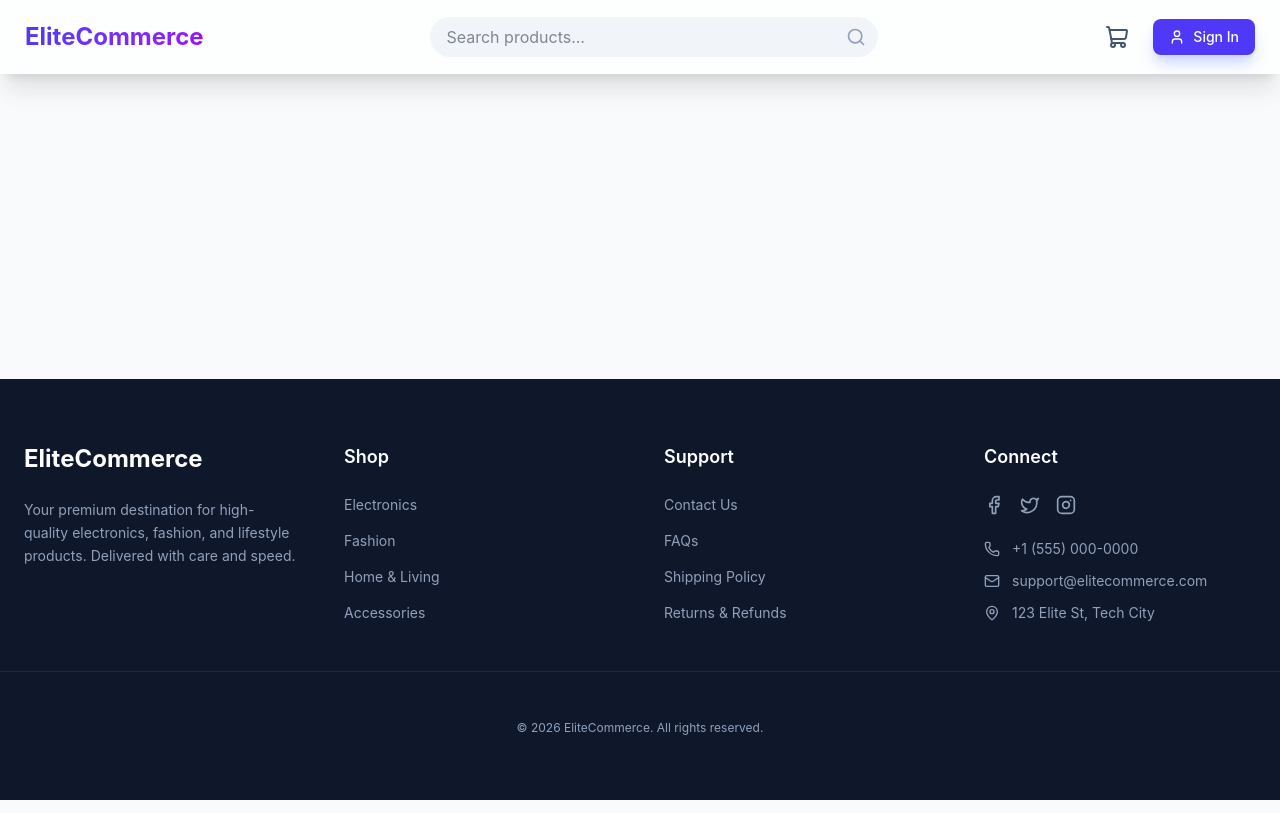
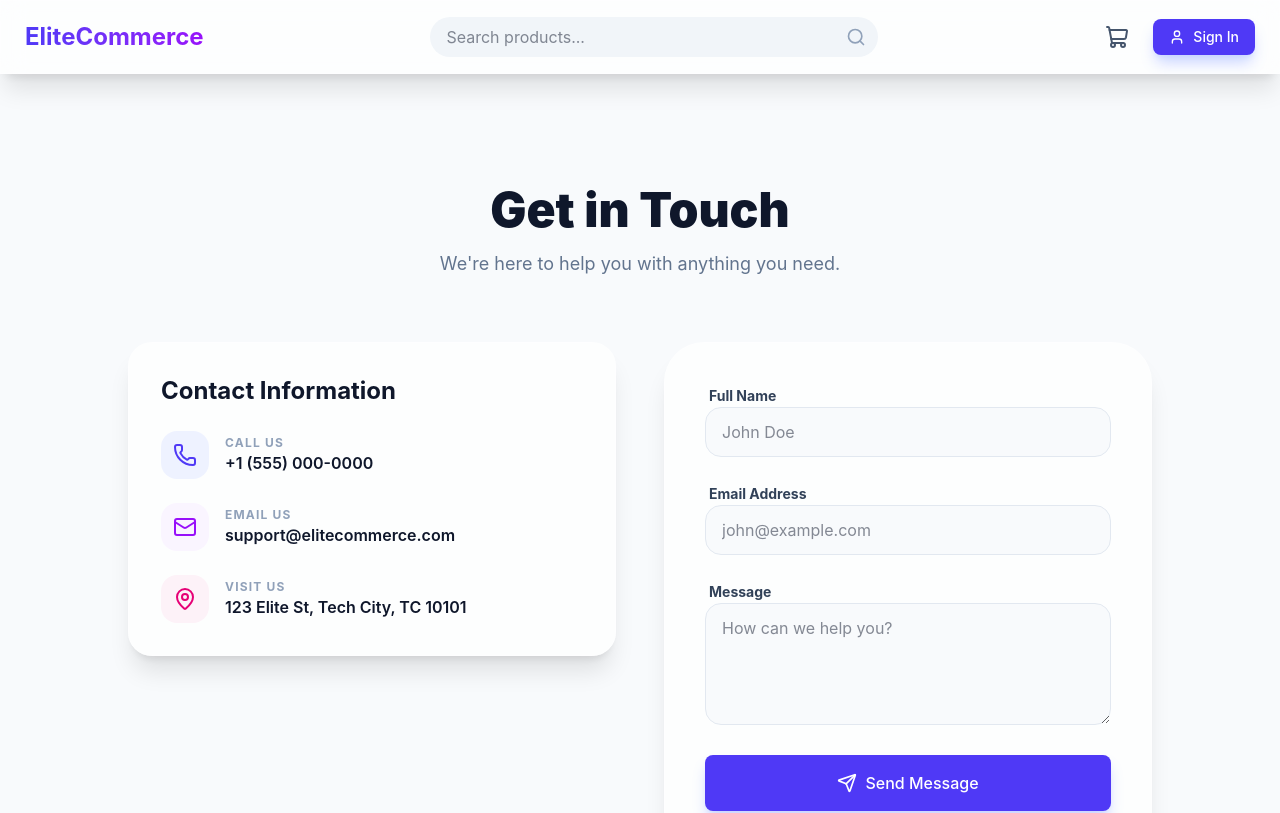
Before and after one commit to harlinmartin/MERN-Stack-E-Commerce-Platform, a React (Vite) app in the folder ecommerce-frontend/: page /contact in a window 1280 px wide. Shown: the top 813 px of the page. Built offline with nearby package versions, Linux system fonts and the light colour scheme.

Commit message:
Final Polish, Contact Page, and Project Documentation

```diff
--- a/ecommerce-frontend/src/App.jsx
+++ b/ecommerce-frontend/src/App.jsx
@@ -11,6 +11,7 @@ import Login from './pages/Login';
 import Register from './pages/Register';
 import Cart from './pages/Cart';
 import Orders from './pages/Orders';
+import Contact from './pages/Contact';
 
 // Placeholders for remaining profile features
 const Profile = () => <div className="min-h-[60vh] flex items-center justify-center text-3xl font-bold">User Profile</div>;
@@ -27,6 +28,7 @@ function App() {
             <Route path="/login" element={<Login />} />
             <Route path="/register" element={<Register />} />
             <Route path="/cart" element={<Cart />} />
+            <Route path="/contact" element={<Contact />} />
 
             {/* Protected Routes */}
             <Route element={<ProtectedRoute />}>
--- a/ecommerce-frontend/src/components/Footer.jsx
+++ b/ecommerce-frontend/src/components/Footer.jsx
@@ -1,4 +1,5 @@
 import React from 'react';
+import { Link } from 'react-router-dom';
 import { Facebook, Twitter, Instagram, Mail, Phone, MapPin } from 'lucide-react';
 
 const Footer = () => {
@@ -29,7 +30,7 @@ const Footer = () => {
         <div>
           <h3 className="text-lg font-semibold text-white mb-6">Support</h3>
           <ul className="space-y-4 text-sm">
-            <li><a href="#" className="hover:text-white transition-colors">Contact Us</a></li>
+            <li><Link to="/contact" className="hover:text-white transition-colors">Contact Us</Link></li>
             <li><a href="#" className="hover:text-white transition-colors">FAQs</a></li>
             <li><a href="#" className="hover:text-white transition-colors">Shipping Policy</a></li>
             <li><a href="#" className="hover:text-white transition-colors">Returns & Refunds</a></li>
--- /dev/null
+++ b/ecommerce-frontend/src/pages/Contact.jsx
@@ -0,0 +1,118 @@
+import React, { useState } from 'react';
+import { Mail, Phone, MapPin, Send, CheckCircle2 } from 'lucide-react';
+
+const Contact = () => {
+  const [submitted, setSubmitted] = useState(false);
+
+  const handleSubmit = (e) => {
+    e.preventDefault();
+    setSubmitted(true);
+  };
+
+  return (
+    <div className="animate-fade-in py-12 max-w-5xl mx-auto">
+      <div className="text-center space-y-4 mb-16">
+        <h1 className="text-5xl font-black text-slate-900">Get in Touch</h1>
+        <p className="text-slate-500 text-lg">We're here to help you with anything you need.</p>
+      </div>
+
+      <div className="grid grid-cols-1 md:grid-cols-2 gap-12">
+        {/* Contact Info */}
+        <div className="space-y-8">
+          <div className="glass p-8 rounded-3xl space-y-6">
+            <h3 className="text-2xl font-bold text-slate-900">Contact Information</h3>
+            <div className="space-y-6">
+              <div className="flex items-center gap-4">
+                <div className="p-3 bg-indigo-50 rounded-2xl text-indigo-600">
+                  <Phone className="w-6 h-6" />
+                </div>
+                <div>
+                  <p className="text-xs font-bold text-slate-400 uppercase tracking-widest">Call Us</p>
+                  <p className="font-semibold text-slate-900">+1 (555) 000-0000</p>
+                </div>
+              </div>
+              <div className="flex items-center gap-4">
+                <div className="p-3 bg-purple-50 rounded-2xl text-purple-600">
+                  <Mail className="w-6 h-6" />
+                </div>
+                <div>
+                  <p className="text-xs font-bold text-slate-400 uppercase tracking-widest">Email Us</p>
+                  <p className="font-semibold text-slate-900">support@elitecommerce.com</p>
+                </div>
+              </div>
+              <div className="flex items-center gap-4">
+                <div className="p-3 bg-pink-50 rounded-2xl text-pink-600">
+                  <MapPin className="w-6 h-6" />
+                </div>
+                <div>
+                  <p className="text-xs font-bold text-slate-400 uppercase tracking-widest">Visit Us</p>
+                  <p className="font-semibold text-slate-900">123 Elite St, Tech City, TC 10101</p>
+                </div>
+              </div>
+            </div>
+          </div>
+        </div>
+
+        {/* Contact Form */}
+        <div className="glass p-10 rounded-[40px]">
+          {submitted ? (
+            <div className="h-full flex flex-col items-center justify-center text-center space-y-6 animate-fade-in">
+              <div className="p-6 bg-green-100 rounded-full text-green-600">
+                <CheckCircle2 className="w-16 h-16" />
+              </div>
+              <div>
+                <h3 className="text-2xl font-bold text-slate-900">Message Sent!</h3>
+                <p className="text-slate-500">We'll get back to you within 24 hours.</p>
+              </div>
+              <button
+                onClick={() => setSubmitted(false)}
+                className="btn-secondary"
+              >
+                Send another message
+              </button>
+            </div>
+          ) : (
+            <form onSubmit={handleSubmit} className="space-y-6">
+              <div className="space-y-2">
+                <label className="text-sm font-bold text-slate-700 ml-1">Full Name</label>
+                <input
+                  type="text"
+                  placeholder="John Doe"
+                  className="w-full bg-slate-50 border border-slate-200 rounded-2xl py-3 px-4 focus:ring-2 focus:ring-indigo-500 outline-none transition-all"
+                  required
+                />
+              </div>
+              <div className="space-y-2">
+                <label className="text-sm font-bold text-slate-700 ml-1">Email Address</label>
+                <input
+                  type="email"
+                  placeholder="john@example.com"
+                  className="w-full bg-slate-50 border border-slate-200 rounded-2xl py-3 px-4 focus:ring-2 focus:ring-indigo-500 outline-none transition-all"
+                  required
+                />
+              </div>
+              <div className="space-y-2">
+                <label className="text-sm font-bold text-slate-700 ml-1">Message</label>
+                <textarea
+                  rows="4"
+                  placeholder="How can we help you?"
+                  className="w-full bg-slate-50 border border-slate-200 rounded-2xl py-3 px-4 focus:ring-2 focus:ring-indigo-500 outline-none transition-all"
+                  required
+                ></textarea>
+              </div>
+              <button
+                type="submit"
+                className="w-full btn-primary !py-4 flex items-center justify-center gap-2 group"
+              >
+                <Send className="w-5 h-5 group-hover:translate-x-1 group-hover:-translate-y-1 transition-all" />
+                Send Message
+              </button>
+            </form>
+          )}
+        </div>
+      </div>
+    </div>
+  );
+};
+
+export default Contact;
```
Also changed, not shown: 1 other file (tests, documents, lock files or other folders).
